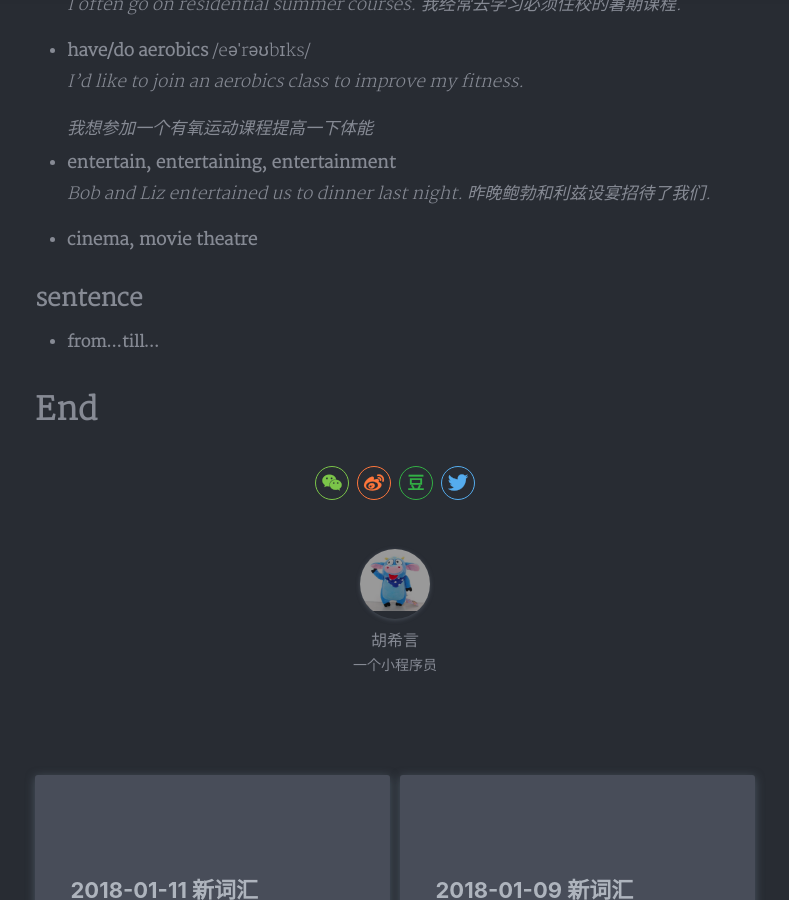
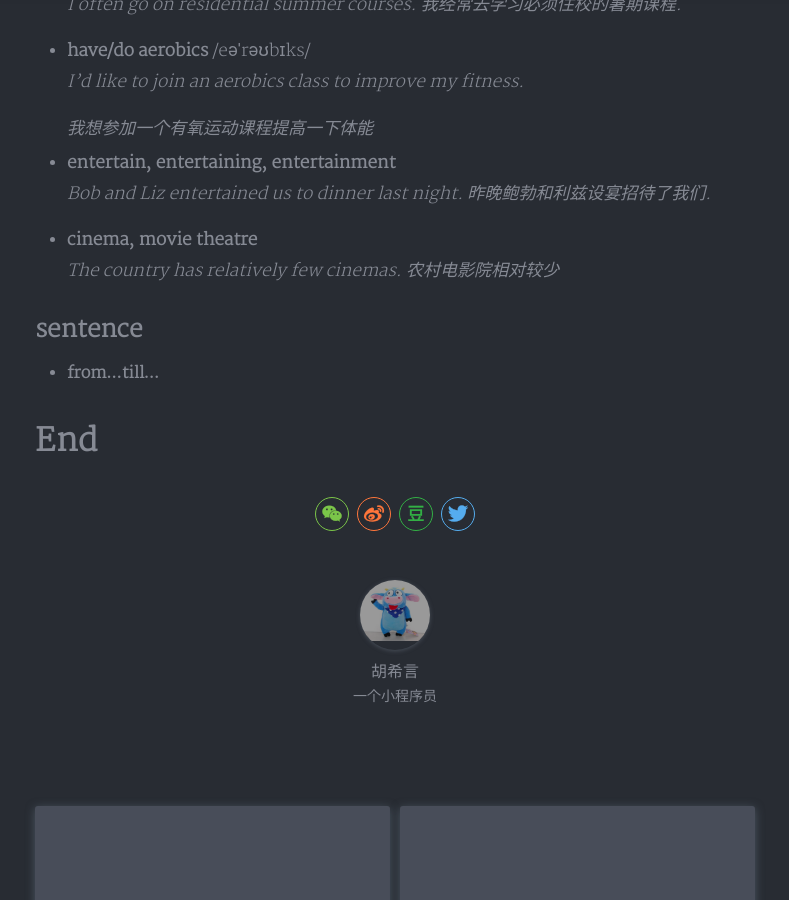
Before and after one commit to hshsvg/hshsvg.github.io, a Jekyll site: the page built from _posts/2018-01-10-new-words.md, in a window 1280 px wide and 900 px high, scrolled down 624 px. Shown: the whole window, without its empty margins (245-1034 px from the left). Built offline with Jekyll 4.4.1, drawn with Linux system fonts in a browser that asks for light colours; nearby versions of some CDN libraries; a style sheet for code colours, icons or effects is not loaded.

Commit message:
10 modified

```diff
--- a/_posts/2018-01-10-new-words.md
+++ b/_posts/2018-01-10-new-words.md
@@ -27,6 +27,8 @@ tags: English new words
 
 * __cinema, movie theatre__
 
+  _The country has relatively few cinemas. 农村电影院相对较少_
+
 ## sentence
 
 * __from...till...__
```
